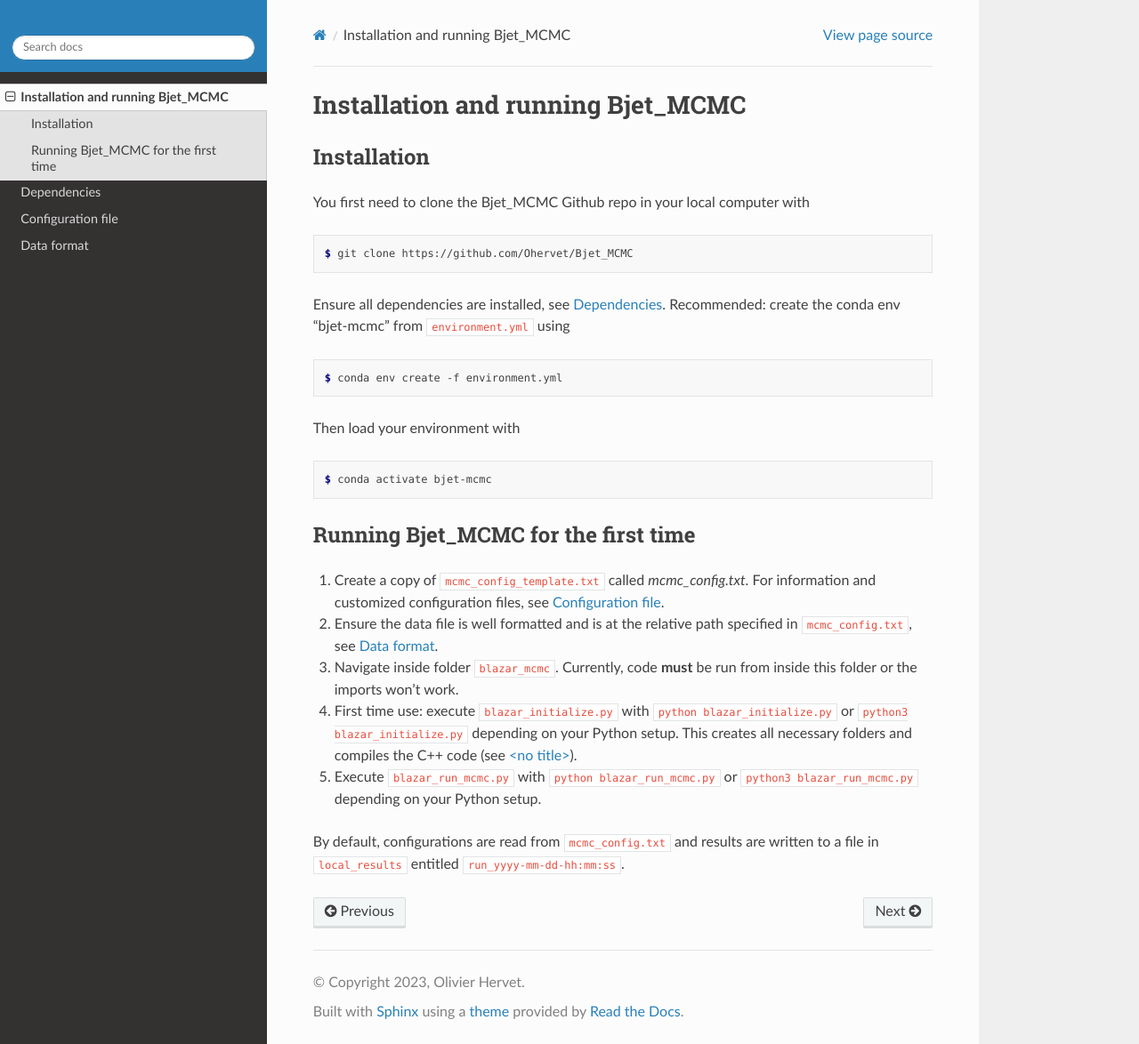
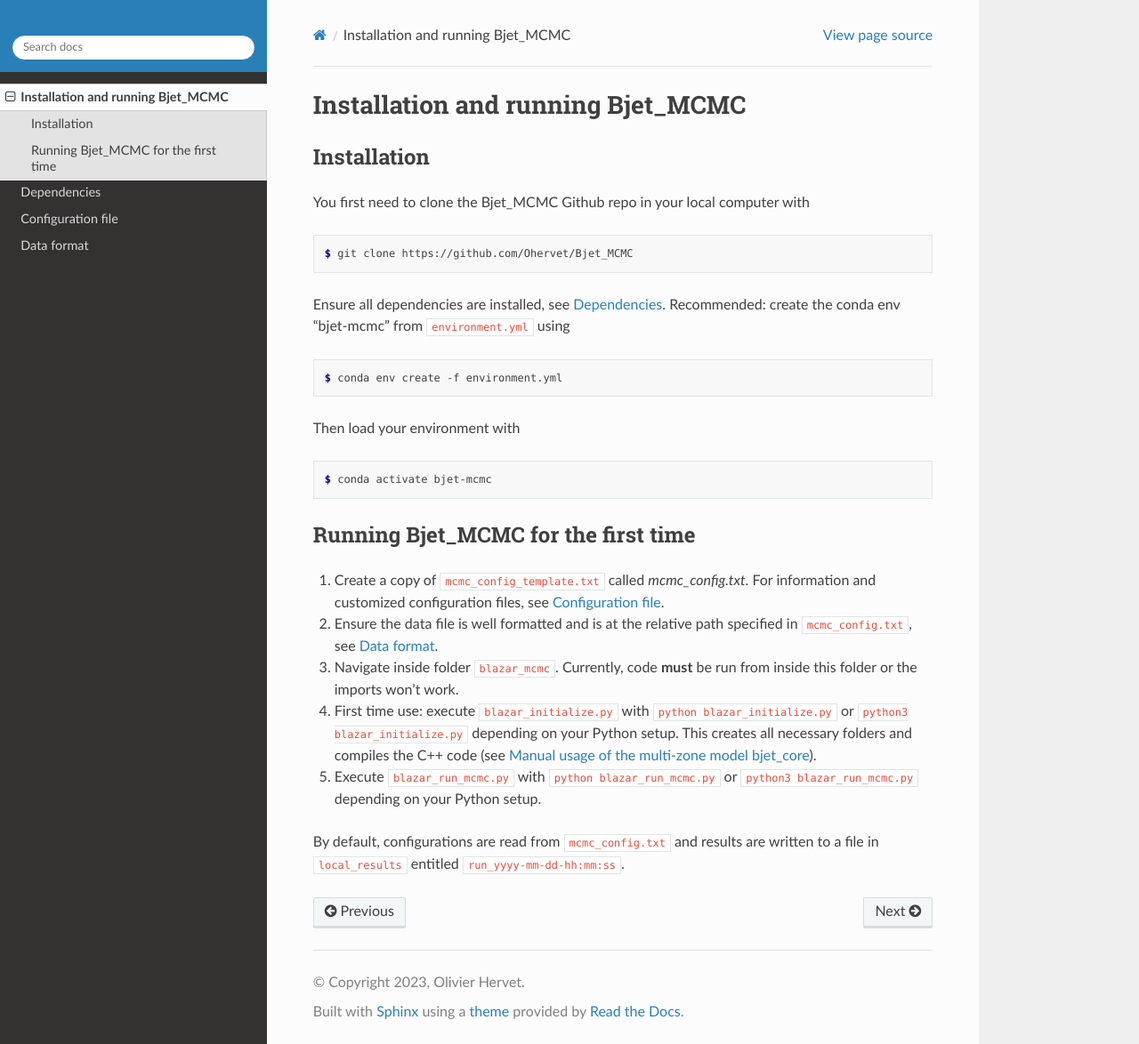
Before and after one commit to Ohervet/Bjet_MCMC, a Sphinx documentation site: the page built from docs/source/install_and_run.rst, in a window 1280 px wide and 1174 px high. Shown: the whole window at 89% size. Built offline with Sphinx 7.4.7 and the Read the Docs theme 2.0.0, drawn with Linux system fonts in a browser that asks for light colours.

Commit message:
Update bjet_core.rst

```diff
--- a/docs/source/bjet_core.rst
+++ b/docs/source/bjet_core.rst
@@ -1,4 +1,5 @@
-## Manual usage of the multi-zone model bjet_core
+Manual usage of the multi-zone model bjet_core
+==============================================
 
 `bjet_core` contains an updated version of the multi-zone Bjet code developped in Hervet 2015. This is the physical core of Bjet_MCMC and can be run in standalone mode, outside the MCMC frame.
 
```
